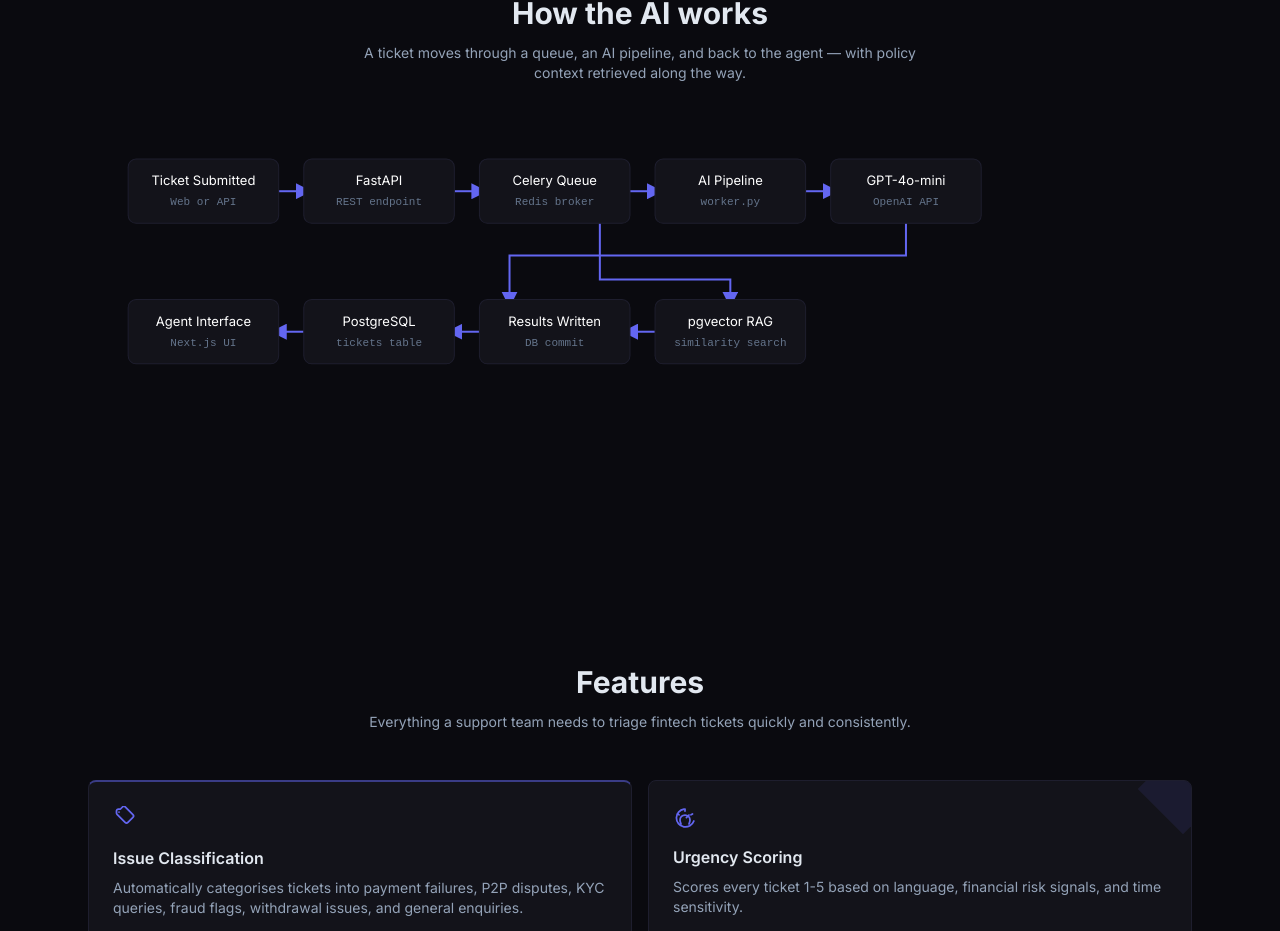
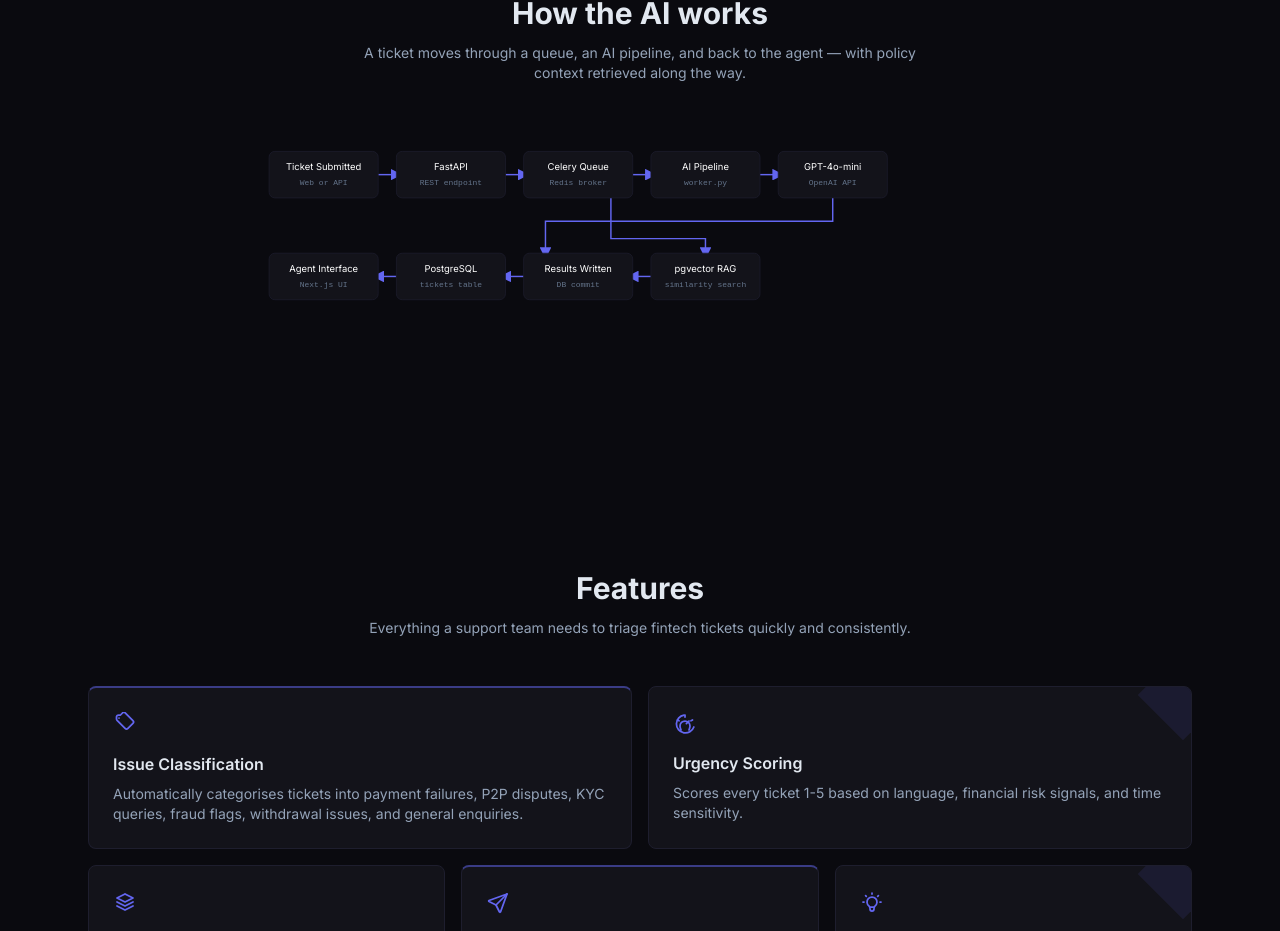
Before and after one commit to adewale-codes/Triax, a Next.js app in the folder frontend/: page / in a window 1280 px wide. Shown: the part 1255-2186 px from the top of the page. Built offline with nearby package versions, Linux system fonts and the light colour scheme.

Commit message:
centered svg

```diff
--- a/frontend/app/page.tsx
+++ b/frontend/app/page.tsx
@@ -371,12 +371,11 @@ export default function LandingPage() {
         </p>
 
         <div ref={diagramRef} className="mt-12">
-          <div style={{ overflowX: 'auto' }}>
+          <div className="flex justify-center w-full overflow-x-auto">
+            <div style={{ minWidth: '800px' }}>
             <svg
               viewBox="0 0 1100 340"
               width="100%"
-              className="mx-auto block"
-              style={{ minWidth: 800, display: 'block', margin: '0 auto' }}
               role="img"
               aria-label="Diagram showing a ticket flowing from submission through FastAPI, a Celery queue, the AI pipeline, GPT-4o-mini with pgvector RAG, and back to the agent via PostgreSQL"
             >
@@ -436,6 +435,7 @@ export default function LandingPage() {
                 </g>
               ))}
             </svg>
+            </div>
           </div>
           <p className="mt-2 text-center text-xs text-[#64748b] md:hidden">
             ← Scroll to see full diagram →
```
